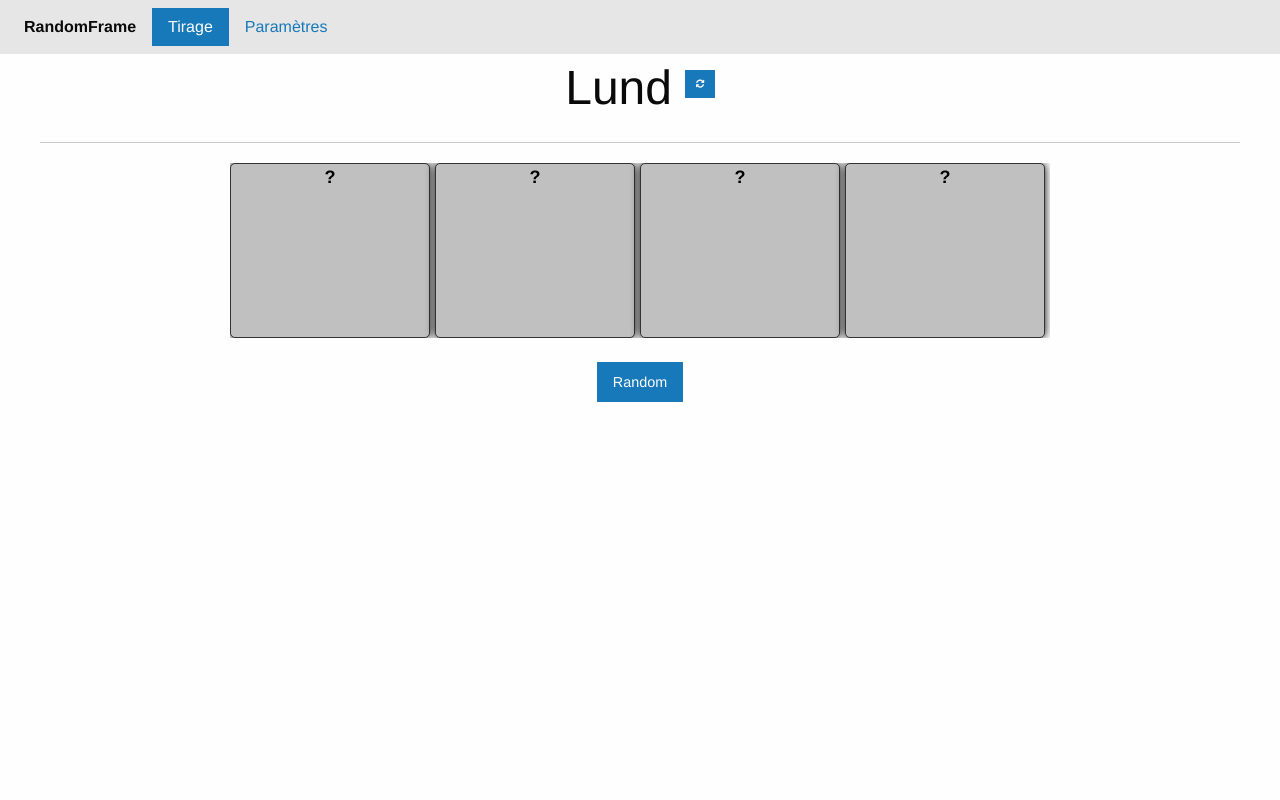
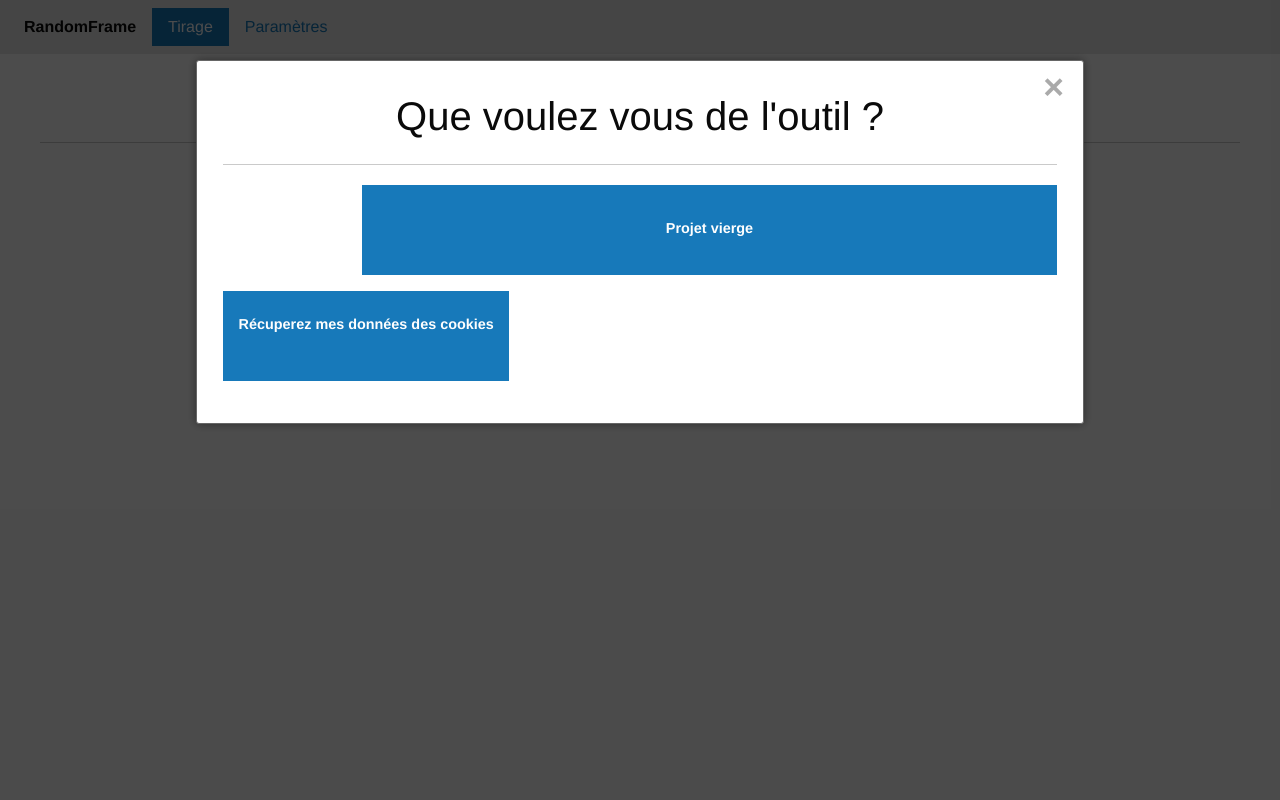
Before and after one commit to FlorianDewulf/warframe-jackpot, a PHP site: page / in a window 1280 px wide. Run offline with PHP 8.4, Linux system fonts and the light colour scheme; some libraries are stand-ins or nearby versions.

Commit message:
Add modal of init

```diff
--- a/index.php
+++ b/index.php
@@ -59,6 +59,24 @@
           </div>
         </div>
       </section>
+      <div class="reveal-modal-bg" style="display: block;"></div>
+      <div class="reveal-modal open">
+        <h2 class="text-center">Que voulez vous de l'outil ?</h2>
+        <hr />
+        <div class="clearfix">
+          <div class="columns small-4 small-offset-2">
+            <div class="button" @click.prevent="cleanProject">
+              Projet vierge
+            </div>
+          </div>
+          <div class="columns small-4" style="float:left" @click.prevent="fromCache">
+            <div class="button" style="padding-top:25px;">
+              Récuperez mes données des cookies
+            </div>
+          </div>
+        </div>
+        <a class="close-reveal-modal" aria-label="Close">×</a>
+      </div>
     </div>
     <script src="script.js"></script>
   </body>
--- a/script.js
+++ b/script.js
@@ -43,7 +43,19 @@
       current_user:     null,
       /* end of data */
     },
-    mounted: function() {
+    methods: {
+      discardModal: function() {
+        $('.reveal-modal').remove();
+        $('.reveal-modal-bg').remove();
+      },
+      cleanProject: function(event) {
+        this.discardModal();
+      },
+      fromCache: function(event) {
+        this.initFromCache();
+        this.discardModal();
+      },
+      initFromCache: function() {
         var cached_data_lund = {
           warframes:  getCookie('Lund_warframes'),
           primary:    getCookie('Lund_primary'),
@@ -79,7 +91,6 @@
         this.current_user = this.lund;
         this.restoreTextarea();
       },
-    methods: {
       getNumsFromRange: function (obj) {
     		var getRandomInt = function (max) {
     			return Math.floor(Math.random() * max);
--- a/style.css
+++ b/style.css
@@ -52,3 +52,164 @@ textarea {
   height: 90%;
   resize: none;
 }
+
+.reveal-modal-bg {
+  background: #000000;
+  background: rgba(0, 0, 0, 0.7);
+  bottom: 0;
+  display: none;
+  left: 0;
+  position: fixed;
+  right: 0;
+  top: 0;
+  z-index: 1004;
+  left: 0;
+}
+
+.reveal-modal {
+  border-radius: 3px;
+  display: none;
+  position: absolute;
+  top: 0;
+  visibility: hidden;
+  width: 100%;
+  z-index: 1005;
+  left: 0;
+  background-color: #FFFFFF;
+  padding: 1.66667rem;
+  border: solid 1px #666666;
+  box-shadow: 0 0 10px rgba(0, 0, 0, 0.4);
+}
+
+.reveal-modal.open {
+  position:fixed;
+  display: block;
+  opacity: 1;
+  visibility: visible;
+  top: 60px;
+  left:0;
+  right:0
+}
+.reveal-modal .button {
+  height: 90px;
+  width:100%;
+  padding-top: 35px;
+  font-weight: bold;
+}
+@media only screen and (max-width: 35.55556em) {
+  .reveal-modal {
+    min-height: 100vh;
+    }
+  }
+.reveal-modal .column, .reveal-modal .columns {
+  min-width: 0;
+}
+.reveal-modal > :first-child {
+  margin-top: 0;
+}
+.reveal-modal > :last-child {
+  margin-bottom: 0;
+}
+@media only screen and (min-width: 35.61111em) {
+  .reveal-modal {
+    left: 0;
+    margin: 0 auto;
+    max-width: 55.55556rem;
+    right: 0;
+    width: 80%;
+  }
+}
+@media only screen and (min-width: 35.61111em) {
+  .reveal-modal {
+    top: 5.55556rem;
+  }
+}
+.reveal-modal.radius {
+  box-shadow: none;
+  border-radius: 3px;
+}
+.reveal-modal.round {
+  box-shadow: none;
+  border-radius: 1000px;
+}
+.reveal-modal.collapse {
+  padding: 0;
+  box-shadow: none;
+}
+@media only screen and (min-width: 35.61111em) {
+  .reveal-modal.tiny {
+    left: 0;
+    margin: 0 auto;
+    max-width: 55.55556rem;
+    right: 0;
+    width: 30%;
+  }
+}
+@media only screen and (min-width: 35.61111em) {
+  .reveal-modal.small {
+    left: 0;
+    margin: 0 auto;
+    max-width: 55.55556rem;
+    right: 0;
+    width: 40%;
+  }
+}
+@media only screen and (min-width: 35.61111em) {
+  .reveal-modal.medium {
+    left: 0;
+    margin: 0 auto;
+    max-width: 55.55556rem;
+    right: 0;
+    width: 60%;
+  }
+}
+@media only screen and (min-width: 35.61111em) {
+  .reveal-modal.large {
+    left: 0;
+    margin: 0 auto;
+    max-width: 55.55556rem;
+    right: 0;
+    width: 70%;
+  }
+}
+@media only screen and (min-width: 35.61111em) {
+  .reveal-modal.xlarge {
+    left: 0;
+    margin: 0 auto;
+    max-width: 55.55556rem;
+    right: 0;
+    width: 95%;
+  }
+}
+.reveal-modal.full {
+  height: 100vh;
+  height: 100%;
+  left: 0;
+  margin-left: 0 !important;
+  max-width: none !important;
+  min-height: 100vh;
+  top: 0;
+}
+@media only screen and (min-width: 35.61111em) {
+  .reveal-modal.full {
+    left: 0;
+    margin: 0 auto;
+    max-width: 55.55556rem;
+    right: 0;
+    width: 100%;
+  }
+}
+.reveal-modal.toback {
+  z-index: 1003;
+}
+.reveal-modal .close-reveal-modal {
+  color: #AAAAAA;
+  cursor: pointer;
+  font-size: 2.22222rem;
+  font-weight: bold;
+  line-height: 1;
+  position: absolute;
+  top: 0.55556rem;
+  right: 1.22222rem;
+  text-decoration: none;
+}
```
Lines whose indentation alone changed are shown as unchanged.
